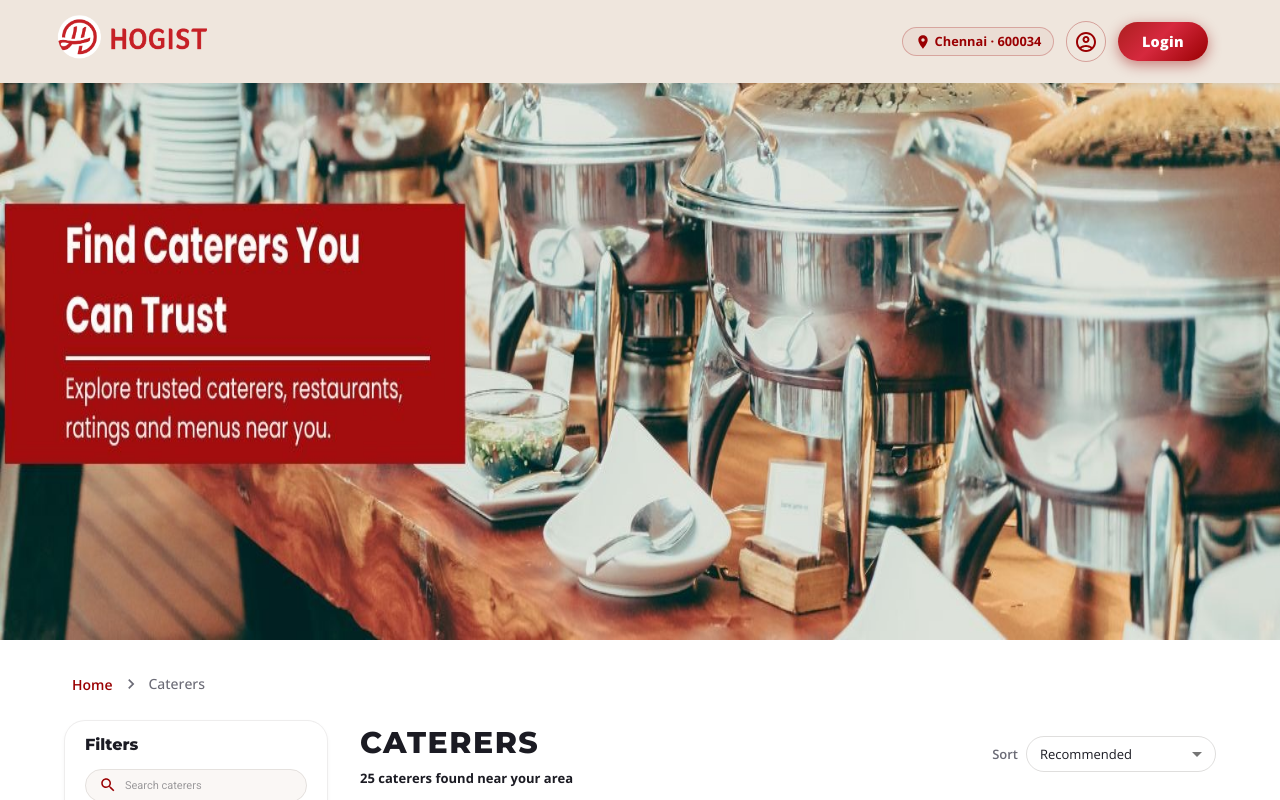
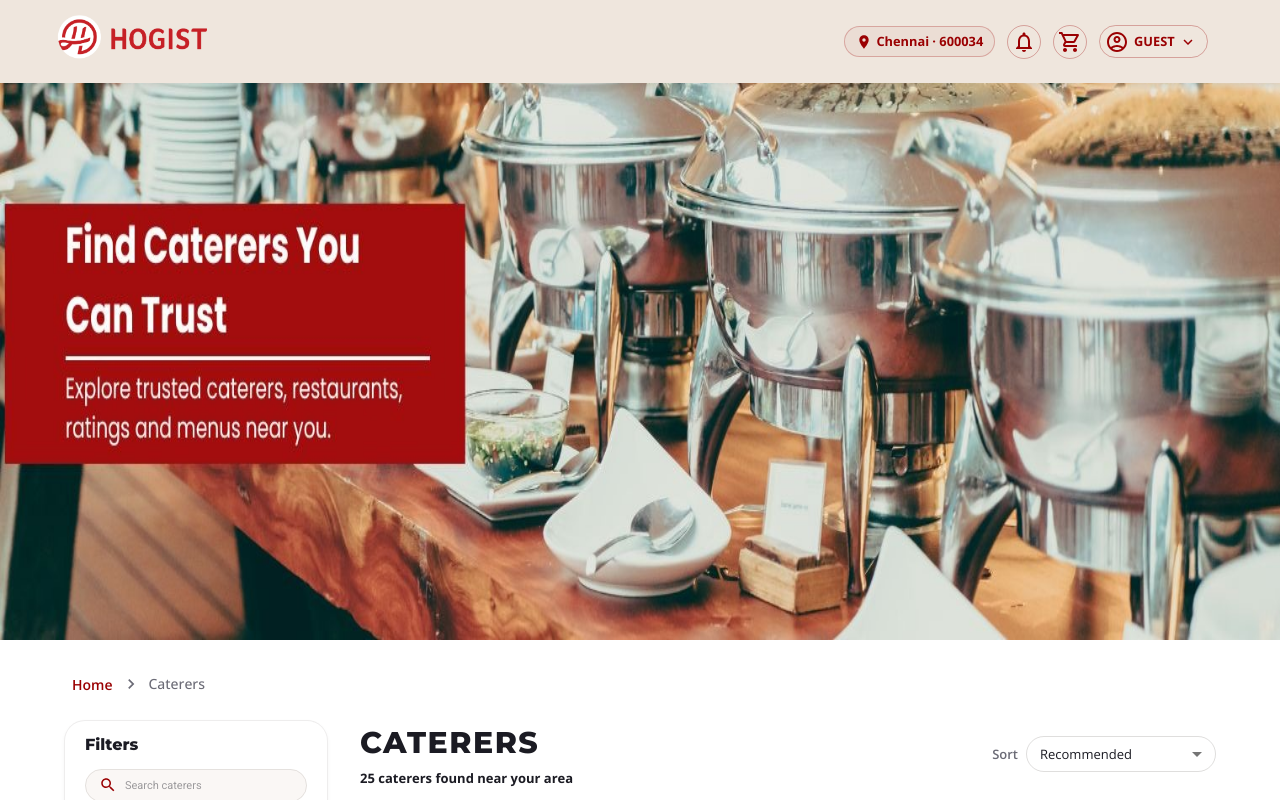
Before and after one commit to hogist-aiAgent/Hogist_ODC, a React (Vite) app: page /Menu in a window 1280 px wide. Shown: the top 800 px of the page. Built offline with nearby package versions, Linux system fonts and the light colour scheme.

Commit message:
updated navbar

```diff
--- a/src/components/Layout/Header/Navbar.jsx
+++ b/src/components/Layout/Header/Navbar.jsx
@@ -15,6 +15,7 @@ import {
   Menu,
   MenuItem,
   Typography,
+  Divider,
 } from '@mui/material';
 import MenuIcon from '@mui/icons-material/Menu';
 import CloseIcon from '@mui/icons-material/Close';
@@ -23,6 +24,13 @@ import AccountCircleOutlinedIcon from '@mui/icons-material/AccountCircleOutlined
 import LocationOnIcon from '@mui/icons-material/LocationOn';
 import logo from '../../../assets/CompanyLogo/logo.png';
 import SystemUpdateOutlinedIcon from '@mui/icons-material/SystemUpdateOutlined';
+import NotificationsNoneOutlinedIcon from '@mui/icons-material/NotificationsNoneOutlined';
+import ShoppingCartOutlinedIcon from '@mui/icons-material/ShoppingCartOutlined';
+import PersonOutlineOutlinedIcon from '@mui/icons-material/PersonOutlineOutlined';
+import SettingsOutlinedIcon from '@mui/icons-material/SettingsOutlined';
+import LoginOutlinedIcon from '@mui/icons-material/LoginOutlined';
+import LogoutOutlinedIcon from '@mui/icons-material/LogoutOutlined';
+import ExpandMoreIcon from '@mui/icons-material/ExpandMore';
 import LoginPopup from '../../Common/LoginForm/LoginPopup'; // Import the LoginPopup component
 
 const navLinks = [
@@ -33,8 +41,7 @@ const navLinks = [
   { label: 'Contact Us', sectionId: 'contact-us' },
 ];
 
-// Small pill badge that shows "Chennai" plus the pincode (when one can be
-// found in the confirmed location) — used only on the Menu page navbar.
+
 function LocationBadge({ text }) {
   return (
     <Stack
@@ -45,7 +52,7 @@ function LocationBadge({ text }) {
         border: '1.5px solid rgba(154,0,2,0.25)',
         borderRadius: 999,
         px: { xs: 1.1, md: 1.4 },
-        py: { xs: 0.4, md: 0.5 },
+        py: { xs: 0.5, md: 0.6 },
         bgcolor: 'rgba(154,0,2,0.04)',
         flexShrink: 0,
       }}
@@ -66,12 +73,103 @@ function LocationBadge({ text }) {
   );
 }
 
+
+function MenuPageActions({ onNotificationClick, onCartClick, onProfileClick, locationText, userName }) {
+  return (
+    <Stack direction="row" alignItems="center" spacing={{ xs: 0.75, md: 1.5 }}>
+      {/* Location badge — hidden on mobile (xs) only; still shows on tablet (sm) and desktop/laptop (md+) */}
+      <Box sx={{ display: { xs: 'none', sm: 'flex' } }}>
+        <LocationBadge text={locationText} />
+      </Box>
+      <IconButton
+        onClick={onNotificationClick}
+        aria-label="Notifications"
+        sx={{
+          color: '#9a0002',
+          border: '1.5px solid rgba(154,0,2,0.3)',
+          p: { xs: 0.5, md: 0.6, lg: 0.5 },
+          '&:hover': {
+            bgcolor: 'rgba(154,0,2,0.06)',
+          },
+        }}
+      >
+        <NotificationsNoneOutlinedIcon sx={{ fontSize: { xs: 20, md: 22, lg: 24 } }} />
+      </IconButton>
+
+      <IconButton
+        onClick={onCartClick}
+        aria-label="Cart"
+        sx={{
+          color: '#9a0002',
+          border: '1.5px solid rgba(154,0,2,0.3)',
+         p: { xs: 0.5, md: 0.6, lg: 0.5 },
+          '&:hover': {
+            bgcolor: 'rgba(154,0,2,0.06)',
+          },
+        }}
+      >
+        <ShoppingCartOutlinedIcon sx={{ fontSize: { xs: 20, md: 21, lg: 24 } }} />
+      </IconButton>
+
+      {/* Profile pill — icon + Guest/user name + chevron, opens the profile dropdown */}
+      <Box
+        component="button"
+        type="button"
+        onClick={onProfileClick}
+        aria-label="Profile menu"
+        sx={{
+          display: 'flex',
+          alignItems: 'center',
+          gap: { xs: 0.4, md: 0.6 },
+          cursor: 'pointer',
+          background: 'none',
+          color: '#9a0002',
+          border: '1.5px solid rgba(154,0,2,0.3)',
+          borderRadius: 999,
+          pl: { xs: 0.5, md: 0.6 },
+          pr: { xs: 1, md: 1.2 },
+          py: { xs: 0.35, sm:0.4,md: 0.4 },
+          '&:hover': {
+            bgcolor: 'rgba(154,0,2,0.06)',
+          },
+        }}
+      >
+        <AccountCircleOutlinedIcon sx={{ fontSize: { xs: 20, md: 22, lg: 24 }, color: '#9a0002' }} />
+        <Typography
+          sx={{
+            fontSize: { xs: '0.72rem', md: '0.8rem' },
+            fontWeight: 700,
+            color: '#9a0002',
+            textTransform: 'uppercase',
+            fontFamily: '"open sans", sans-serif',
+            whiteSpace: 'nowrap',
+          }}
+        >
+          {userName || 'Guest'}
+        </Typography>
+        <ExpandMoreIcon sx={{ fontSize: { xs: 16, md: 18 }, color: '#9a0002' }} />
+      </Box>
+    </Stack>
+  );
+}
+
 export default function Navbar() {
   const [mobileOpen, setMobileOpen] = useState(false);
 
   // Dropdown Menu State
   const [anchorEl, setAnchorEl] = useState(null);
   const isMenuOpen = Boolean(anchorEl);
+
+  // Profile dropdown Menu state — opened from the profile icon, contains
+  // Profile / Settings / Login (Guest) or Profile / Settings / Logout (logged in).
+  const [profileAnchorEl, setProfileAnchorEl] = useState(null);
+  const isProfileMenuOpen = Boolean(profileAnchorEl);
+
+  // Logged-in user's display name — shown next to the profile icon in place
+  // of "Guest" once available (e.g. set after a successful login). Also used
+  // to decide which options the profile dropdown shows.
+  const [userName, setUserName] = useState(null);
+  const isLoggedIn = Boolean(userName);
 
   // Selected nav link toggle state
   const [selectedLink, setSelectedLink] = useState('Home');
@@ -117,6 +215,22 @@ export default function Navbar() {
     setAnchorEl(null);
   };
 
+  const handleProfileMenuOpen = (event) => {
+    setProfileAnchorEl(event.currentTarget);
+  };
+
+  const handleProfileMenuClose = () => {
+    setProfileAnchorEl(null);
+  };
+
+  const handleNotificationClick = () => {
+    // TODO: route to notifications page
+  };
+
+  const handleCartClick = () => {
+    // TODO: route to cart page
+  };
+
   const handleWhatsAppClick = (event) => {
     if (event.ctrlKey || event.metaKey || event.button === 1) {
       return;
@@ -142,6 +256,11 @@ export default function Navbar() {
 
   const handleLoginPopupClose = () => {
     setLoginPopupOpen(false);
+  };
+
+  const handleLogoutClick = () => {
+    // TODO: call real logout / clear auth session
+    setUserName(null);
   };
 
   const handleNavClick = (link) => {
@@ -315,61 +434,14 @@ export default function Navbar() {
               }}
             >
               {isMenuPage || isMyPlan ? (
-                <>
-                  {/* Location badge (Chennai + pincode) — Menu page only */}
-                  <LocationBadge text={locationBadgeText} />
+                <MenuPageActions
+                  locationText={locationBadgeText}
+                  userName={userName}
+                  onNotificationClick={handleNotificationClick}
+                  onCartClick={handleCartClick}
+                  onProfileClick={handleProfileMenuOpen}
 
-                  <IconButton
-                    onClick={handleProfileClick}
-                    sx={{
-                      color: '#9a0002',
-                      border: '1.5px solid rgba(154,0,2,0.3)',
-                      p: { md: 0.8, lg: 0.9 },
-                      '&:hover': {
-                        bgcolor: 'rgba(154,0,2,0.06)',
-                      },
-                    }}
-                  >
-                    <AccountCircleOutlinedIcon
-                      sx={{ fontSize: { md: 22, lg: 24 } }}
                 />
-                  </IconButton>
-
-                  <Button
-                    variant="contained"
-                    onClick={handleLoginClick}
-                    sx={{
-                      px: { md: 2.1, lg: 3 },
-                      py: { md: 0.75, lg: 0.9 },
-                      borderRadius: 999,
-                      textTransform: 'none',
-                      fontWeight: 800,
-                      fontFamily: '"open sans", sans-serif',
-                      fontSize: { md: '0.8rem', lg: '0.9rem' },
-                      letterSpacing: '0.3px',
-                      background:
-                        'linear-gradient(135deg, #ac1f1f 0%, #d6293e 45%, #9a0002 100%)',
-                      color: '#fff',
-                      boxShadow: '0 4px 14px rgba(154,0,2,0.45)',
-                      border: 'none',
-
-                      '@media (min-width:1400px) and (max-width:1600px)': {
-                        px: 2.6,
-                        py: 0.9,
-                        fontSize: '1rem',
-                      },
-
-                      '&:hover': {
-                        background:
-                          'linear-gradient(135deg, #ac1f1f 0%, #e12e45 45%, #ae0003 100%)',
-                      },
-                      transition:
-                        'transform 0.25s ease, background 0.25s ease, box-shadow 0.25s ease',
-                    }}
-                  >
-                    Login
-                  </Button>
-                </>
               ) : (
                 <Button
                   component="a"
@@ -508,13 +580,127 @@ export default function Navbar() {
               </Menu>
             </Stack>
 
-            {/* Mobile toggle */}
+            {/* Mobile: Notification / Cart / Profile / Location shown directly
+                in the toolbar (Menu/MyPlan pages only) — not in the sidebar. */}
+            {(isMenuPage || isMyPlan) && (
+              <Box sx={{ display: { xs: 'flex', md: 'none' }, alignItems: 'center' }}>
+                <MenuPageActions
+                locationText={locationBadgeText}
+                userName={userName}
+                  onNotificationClick={handleNotificationClick}
+                  onCartClick={handleCartClick}
+                  onProfileClick={handleProfileMenuOpen}
+                />
+              </Box>
+            )}
+
+            {/* Profile dropdown — Guest shows only Login; logged-in shows
+                Profile / Settings / Logout. Shared by both the desktop CTA
+                profile icon and the mobile toolbar profile icon. */}
+            <Menu
+              anchorEl={profileAnchorEl}
+              open={isProfileMenuOpen}
+              onClose={handleProfileMenuClose}
+              anchorOrigin={{
+                vertical: 'bottom',
+                horizontal: 'right',
+              }}
+              transformOrigin={{
+                vertical: 'top',
+                horizontal: 'right',
+              }}
+              PaperProps={{
+                elevation: 4,
+                sx: {
+                  mt: 1,
+                  borderRadius: 2,
+                  minWidth: 200,
+                  py: 0.5,
+                },
+              }}
+            >
+              {isLoggedIn ? (
+                [
+                  <MenuItem
+                    key="profile"
+                    onClick={() => {
+                      handleProfileMenuClose();
+                      handleProfileClick();
+                    }}
+                    sx={{
+                      fontSize: '0.9rem',
+                      py: 1,
+                      fontFamily: '"open sans", sans-serif',
+                    }}
+                  >
+                    <PersonOutlineOutlinedIcon sx={{ fontSize: 18, mr: 1.25, color: '#9a0002' }} />
+                    Profile
+                  </MenuItem>,
+
+                  <MenuItem
+                    key="settings"
+                    onClick={handleProfileMenuClose}
+                    sx={{
+                      fontSize: '0.9rem',
+                      py: 1,
+                      fontFamily: '"open sans", sans-serif',
+                    }}
+                  >
+                    <SettingsOutlinedIcon sx={{ fontSize: 18, mr: 1.25, color: '#9a0002' }} />
+                    Settings
+                  </MenuItem>,
+
+                  <Divider key="divider" sx={{ my: 0.5 }} />,
+
+                  <MenuItem
+                    key="logout"
+                    onClick={() => {
+                      handleProfileMenuClose();
+                      handleLogoutClick();
+                    }}
+                    sx={{
+                      fontSize: '0.9rem',
+                      py: 1,
+                      fontWeight: 700,
+                      color: '#9a0002',
+                      fontFamily: '"open sans", sans-serif',
+                    }}
+                  >
+                    <LogoutOutlinedIcon sx={{ fontSize: 18, mr: 1.25 }} />
+                    Logout
+                  </MenuItem>,
+                ]
+              ) : (
+                <MenuItem
+                  onClick={() => {
+                    handleProfileMenuClose();
+                    handleLoginClick();
+                  }}
+                  sx={{
+                    fontSize: '0.9rem',
+                    py: 1,
+                    fontWeight: 700,
+                    color: '#9a0002',
+                    fontFamily: '"open sans", sans-serif',
+                  }}
+                >
+                  <LoginOutlinedIcon sx={{ fontSize: 18, mr: 1.25 }} />
+                  Login
+                </MenuItem>
+              )}
+            </Menu>
+
+            {/* Mobile toggle — only for non Menu/MyPlan pages, since those
+                pages now show their controls directly in the toolbar above
+                instead of via the sidebar. */}
+            {!isMenuPage && !isMyPlan && (
               <IconButton
                 sx={{ display: { xs: 'flex', md: 'none' } }}
                 onClick={() => setMobileOpen(true)}
               >
                 <MenuIcon />
               </IconButton>
+            )}
           </Toolbar>
         </Container>
 
@@ -555,50 +741,7 @@ export default function Navbar() {
                 ))}
 
               <Box sx={{ px: 2, pt: 2 }}>
-                {isMenuPage || isMyPlan ? (
-                  <Stack spacing={1.5}>
-                    {/* Location badge (Chennai + pincode) — Menu page only */}
-                    <Box sx={{ display: 'flex' }}>
-                      <LocationBadge text={locationBadgeText} />
-                    </Box>
-
-                    <Stack direction="row" spacing={1.5}>
-                      <IconButton
-                        onClick={handleProfileClick}
-                        sx={{
-                          color: '#9a0002',
-                          border: '1.5px solid rgba(154,0,2,0.3)',
-                        }}
-                      >
-                        <AccountCircleOutlinedIcon sx={{ fontSize: 22 }} />
-                      </IconButton>
-
-                      <Button
-                        fullWidth
-                        variant="contained"
-                        onClick={handleLoginClick}
-                        sx={{
-                          borderRadius: 999,
-                          textTransform: 'none',
-                          fontWeight: 800,
-                          letterSpacing: '0.3px',
-                          fontFamily: '"open sans", sans-serif',
-                          background:
-                            'linear-gradient(135deg, #ac1f1f 0%, #d6293e 45%, #9a0002 100%)',
-                          color: '#fff',
-                          boxShadow: '0 4px 14px rgba(154,0,2,0.45)',
-                          border: 'none',
-                          '&:hover': {
-                            background:
-                              'linear-gradient(135deg, #ac1f1f 0%, #e12e45 45%, #ae0003 100%)',
-                          },
-                        }}
-                      >
-                        Login
-                      </Button>
-                    </Stack>
-                  </Stack>
-                ) : (
+                {!isMenuPage && !isMyPlan && (
                   <Button
                     fullWidth
                     component="a"
```
Also changed, not shown: src/components/Common/FilterSortBar/FilterSortBar.jsx (+161 -59 lines). Lines whose indentation alone changed are shown as unchanged.
